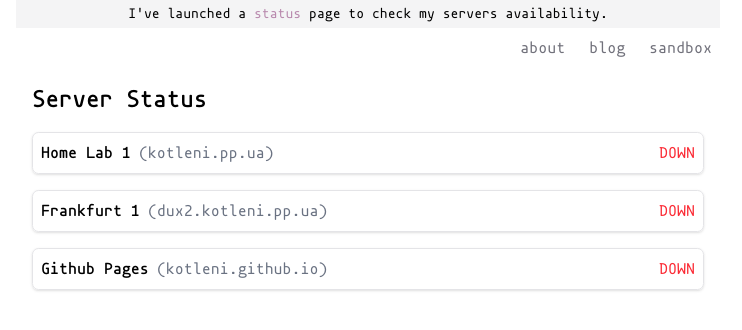
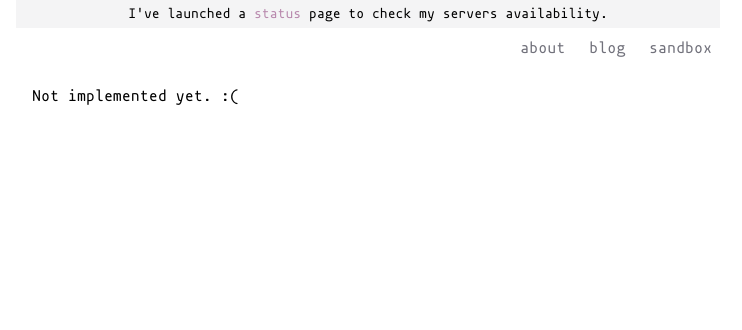
Before and after one commit to kotleni/kotleni.github.io, a Next.js app: page /status in a window 1280 px wide. Shown: the top 330 px of the page, without its empty margins (272-1014 px from the left). Built offline with nearby package versions, Linux system fonts and the light colour scheme; no server answers.

Commit message:
chore: wipe down status page

```diff
--- a/src/app/status/page.tsx
+++ b/src/app/status/page.tsx
@@ -1,157 +1,5 @@
 'use client';
 
-import {useEffect, useState, useMemo} from 'react';
-
-interface Server {
-    ip: string;
-    name: string;
+export default function StatusPage() {
+    return <div className="p-4">Not implemented yet. :(</div>;
 }
-
-interface ServerPingStatus {
-    ip: string;
-    delay: number | null; // null indicates a failed ping
-    isOnline: boolean;
-}
-
-const SERVERS: Server[] = [
-    {ip: 'kotleni.pp.ua', name: 'Home Lab 1'},
-    {ip: 'dux2.kotleni.pp.ua', name: 'Frankfurt 1'},
-    {ip: 'kotleni.github.io', name: 'Github Pages'},
-];
-
-/**
- * Pings a web server to measure latency.
- *
- * @param url The URL to ping.
- * @param timeout The timeout in milliseconds.
- * @returns A promise that resolves with the latency in milliseconds, or null if the ping fails or times out.
- */
-async function pingWebServer(
-    url: string,
-    timeout = 5000,
-): Promise<number | null> {
-    const controller = new AbortController();
-    const {signal} = controller;
-
-    const timeoutId = setTimeout(() => controller.abort(), timeout);
-
-    const startTime = performance.now();
-    try {
-        await fetch(url, {
-            method: 'HEAD',
-            mode: 'no-cors',
-            signal,
-        });
-        const endTime = performance.now();
-        return endTime - startTime;
-    } catch (error) {
-        console.error(error);
-        return null;
-    } finally {
-        clearTimeout(timeoutId);
-    }
-}
-
-/**
- * Fetches the status of all servers concurrently.
- *
- * @returns A promise that resolves with an array of server ping statuses.
- */
-async function fetchAllPings(): Promise<ServerPingStatus[]> {
-    const pingPromises = SERVERS.map(async server => {
-        const delay = await pingWebServer(`http://${server.ip}`);
-        return {
-            ip: server.ip,
-            delay,
-            isOnline: delay !== null,
-        };
-    });
-
-    return Promise.all(pingPromises);
-}
-
-function useServerPings(refreshInterval: number) {
-    const [statuses, setStatuses] = useState<Record<string, ServerPingStatus>>(
-        {},
-    );
-    const [isLoading, setIsLoading] = useState(true);
-
-    useEffect(() => {
-        const fetchAndUpdate = async () => {
-            setIsLoading(true);
-            const pings = await fetchAllPings();
-            const newStatuses = pings.reduce(
-                (acc, status) => {
-                    acc[status.ip] = status;
-                    return acc;
-                },
-                {} as Record<string, ServerPingStatus>,
-            );
-            setStatuses(newStatuses);
-            setIsLoading(false);
-        };
-
-        fetchAndUpdate()
-            .then(() => {})
-            .catch(() => {});
-
-        const intervalId = setInterval(fetchAndUpdate, refreshInterval);
-        return () => clearInterval(intervalId);
-    }, [refreshInterval]);
-
-    return {statuses, isLoading};
-}
-
-function ServerStatus({
-    server,
-    status,
-    isLoading,
-}: {
-    server: Server;
-    status?: ServerPingStatus;
-    isLoading: boolean;
-}) {
-    const statusText = useMemo(() => {
-        if (isLoading) return 'Pinging...';
-        if (!status || !status.isOnline)
-            return <span className="text-red-500">DOWN</span>;
-        return <span className="text-green-500">ONLINE</span>;
-    }, [isLoading, status]);
-
-    const delayText = useMemo(() => {
-        if (isLoading || !status || !status.isOnline) return null;
-        return `- ${status.delay?.toFixed(2)} ms`;
-    }, [isLoading, status]);
-
-    return (
-        <div className="p-2 border rounded-sm shadow-sm flex justify-between items-center">
-            <div>
-                <span className="font-bold">{server.name}</span>
-                <span className="text-gray-500 ml-2">({server.ip})</span>
-            </div>
-            <div>
-                {statusText} {delayText}
-            </div>
-        </div>
-    );
-}
-
-export default function StatusPage() {
-    const {statuses, isLoading} = useServerPings(10000);
-
-    return (
-        <div className="p-4">
-            <h1 className="text-2xl font-bold mb-4">Server Status</h1>
-            <div className="flex flex-col gap-4">
-                {SERVERS.map(server => (
-                    <ServerStatus
-                        key={server.ip}
-                        server={server}
-                        status={statuses[server.ip]}
-                        isLoading={isLoading && !statuses[server.ip]}
-                    />
-                ))}
-            </div>
-        </div>
-    );
-}
```
